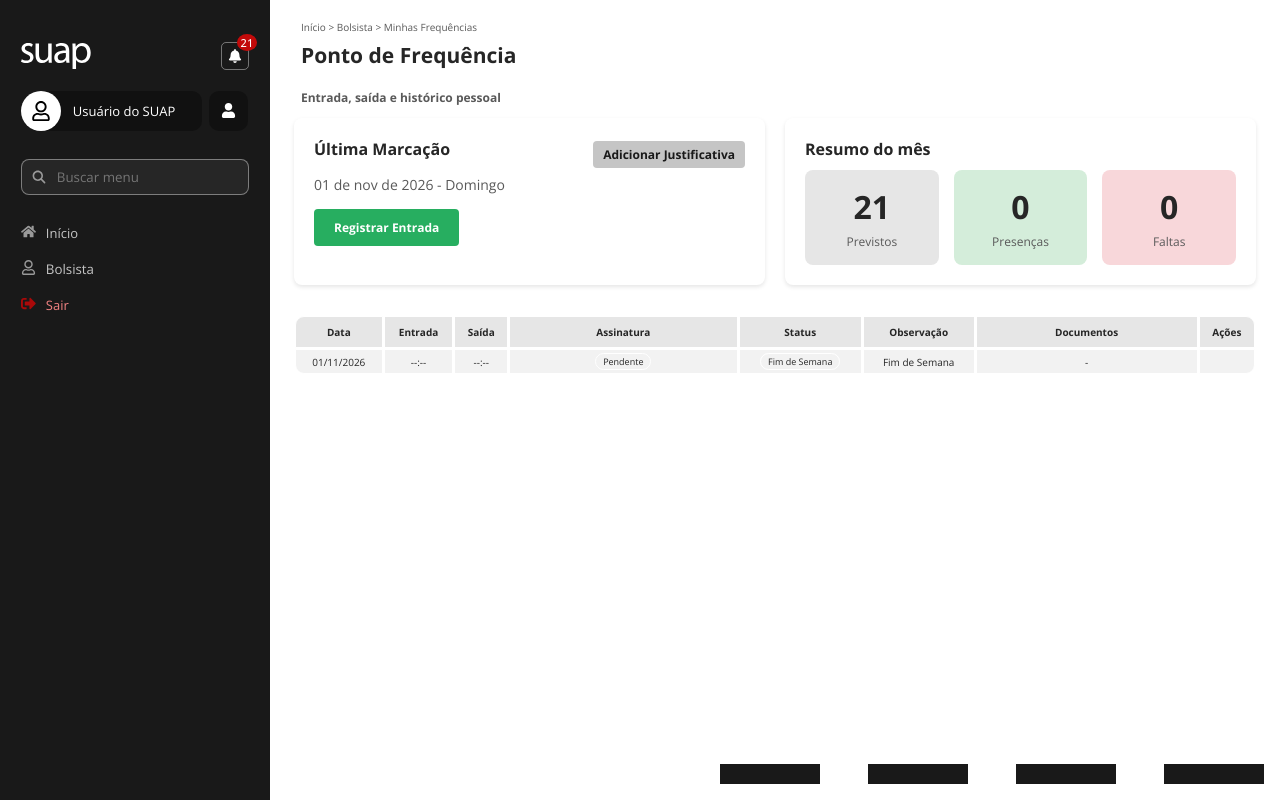
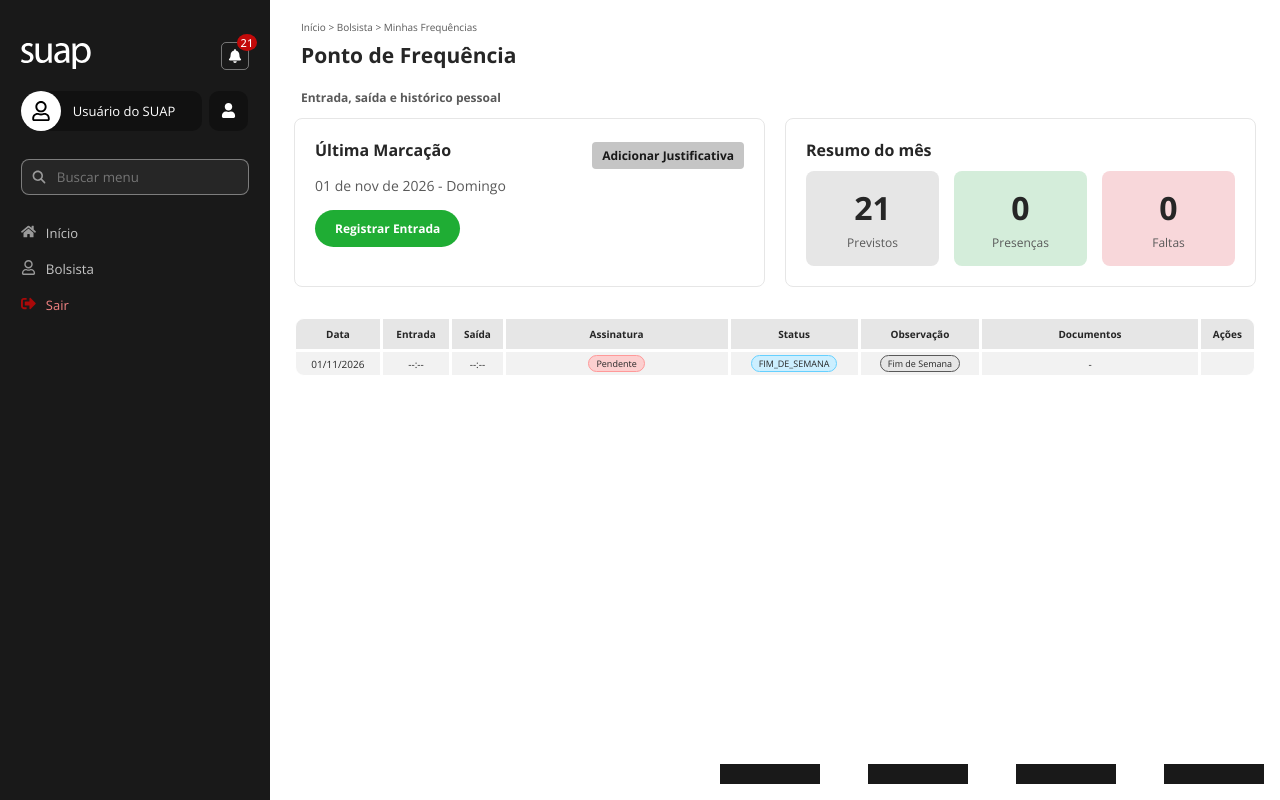
Before and after one commit to Geraldinhozinho/Projeto-Integrador-I, a Django app: page /frequencia/ in a window 1280 px wide. Run offline with Django 5.2, Linux system fonts and the light colour scheme; tables that the repository leaves empty hold one stand-in row (values such as "Sample post").

Commit message:
feature/correção do css e models de frequencia
observacao foi de text para choices

```diff
--- a/operacional/models.py
+++ b/operacional/models.py
@@ -111,18 +111,19 @@ class Frequencia(models.Model):
         ('PENDENTE', 'Pendente'),
         ('EM_ABERTO', 'Em Aberto'),
         ('CONCLUIDA', 'Concluída'),
-        ('FALTA', 'Falta'),
+        ('FALTA', 'Falta')
+    ]
+    OBSERVACAO_CHOICES = [
         ('JUSTIFICADA', 'Justificada'),
         ('FIM_DE_SEMANA', 'Fim de Semana'),
-        ('FERIADO', 'Feriado'),
-
-    ]
+        ('FERIADO', 'Feriado')
+        ]
 
     data = models.DateField()
     hora_entrada = models.TimeField(null=True, blank=True)
     hora_saida = models.TimeField(null=True, blank=True)
     assinatura = models.BooleanField(default=False)
-    observacao = models.TextField(blank=True)
+    observacao = models.CharField(max_length=50, choices=OBSERVACAO_CHOICES, null=True, blank=True)
     status = models.CharField(max_length=50, choices=STATUS_CHOICES, default='EM_ABERTO')
     documentos = models.FileField(upload_to='documentos_frequencia/', null=True, blank=True)
     bolsista = models.ForeignKey('Bolsista', on_delete=models.CASCADE, related_name='frequencias')
--- a/operacional/static/css/frequencia.css
+++ b/operacional/static/css/frequencia.css
@@ -113,10 +113,33 @@
     text-align: center;
 }
 
+.etiqueta-assinatura {
+    display: inline-block;
+    padding: 2px 7px 1px;
+    border: var(--borda-red);
+    background-color: var(--red-4);
+    border-radius: 12px;
+    font-size: 9px;
+    line-height: 1.3;
+    white-space: nowrap;
+}
+
+.etiqueta-observacao {
+    display: inline-block;
+    padding: 2px 7px 1px;
+    border: var(--borda-grey);
+    background-color: var(--white-3);
+    border-radius: 12px;
+    font-size: 9px;
+    line-height: 1.3;
+    white-space: nowrap;
+}
+
 .etiqueta-status {
     display: inline-block;
     padding: 2px 7px 1px;
-    border: var(--borda-2);
+    border: var(--borda-blue);
+    background-color: var(--blue-2);
     border-radius: 12px;
     font-size: 9px;
     line-height: 1.3;
@@ -222,7 +245,7 @@
     background-color: var(--white);
     padding: 20px;
     border-radius: 8px;
-    box-shadow: 0 2px 4px rgba(0,0,0,0.1);
+    border: var(--borda-white);
 }
 
 .card-titulo {
@@ -304,18 +327,18 @@
 .btn {
     padding: 10px 20px;
     border: none;
-    border-radius: 4px;
+    border-radius: 30px;
     cursor: pointer;
     font-weight: bold;
     font-size: 12px;
 }
 
 .btn-primary { background-color: var(--blue-2); color: var(--white); }
-.btn-success { background-color: rgb(39, 174, 96); color: var(--white); }
-.btn-danger { background-color: rgb(231, 76, 60); color: var(--white); }
-.btn-entrada { background-color: rgb(39, 174, 96); color: var(--white); }
-.btn-registro { background-color: rgb(39, 174, 96); color: var(--white); text-decoration: none;}
-.btn-saida { background-color: rgb(39, 174, 96); color: var(--white); }
+.btn-success { background-color: var(--green); color: var(--white); }
+.btn-danger { background-color: var(--red); color: var(--white); }
+.btn-entrada { background-color: var(--green); color: var(--white); }
+.btn-registro { background-color: var(--green); color: var(--white); text-decoration: none;}
+.btn-saida { background-color: var(--green);color: var(--white); }
 
 .form-inline { display: inline; }
 
--- a/operacional/templates/operacional/frequencia.html
+++ b/operacional/templates/operacional/frequencia.html
@@ -148,9 +148,9 @@
 
                     <td class="assinatura">
                         {% if freq.assinatura %}
-                        <span class="etiqueta-status etiqueta-assinado">Assinado</span>
+                        <span>{{ freq.bolsista.nome }} </span>
                         {% else %}
-                        <span class="etiqueta-status etiqueta-nao-assinado">Pendente</span>
+                        <span class="etiqueta-assinatura etiqueta-nao-assinado">Pendente</span>
                         {% endif %}
                     </td>
 
@@ -160,7 +160,15 @@
                         </span>
                     </td>
 
-                    <td>{{ freq.observacao|truncatechars:30|default:"-" }}</td>
+                    <td>
+                        {% if freq.observacao %}
+                        <span class="etiqueta-observacao">
+                            {{ freq.observacao|truncatechars:30|default:"-" }}
+                        </span>
+                        {% else %}
+                        -
+                        {% endif %}
+                    </td>
 
                     <td class="documento">
                         {% if freq.documentos %}
--- a/static/css/base.css
+++ b/static/css/base.css
@@ -263,9 +263,13 @@ footer {
     --blue: #66D0FF;
     --blue-2: #CCEFFF;
     --blue-3: #0A7F70;
+    --green: #1FAD34;
+    --green-2: #99FF99;
+    --green-3: #66FF99;
 
     --borda: 1px solid rgba(255, 255, 255, 0.4);
     --borda-2: 1px solid rgba(255, 255, 255);
+    --borda-grey: 1px solid var(--grey-2);
     --borda-red: 1px solid var(--red-3);
     --borda-blue: 1px solid var(--blue);
     --borda-white: 1px solid var(--white-3);
```
Also changed, not shown: operacional/migrations/0002_alter_frequencia_observacao_alter_frequencia_status.py (added).
